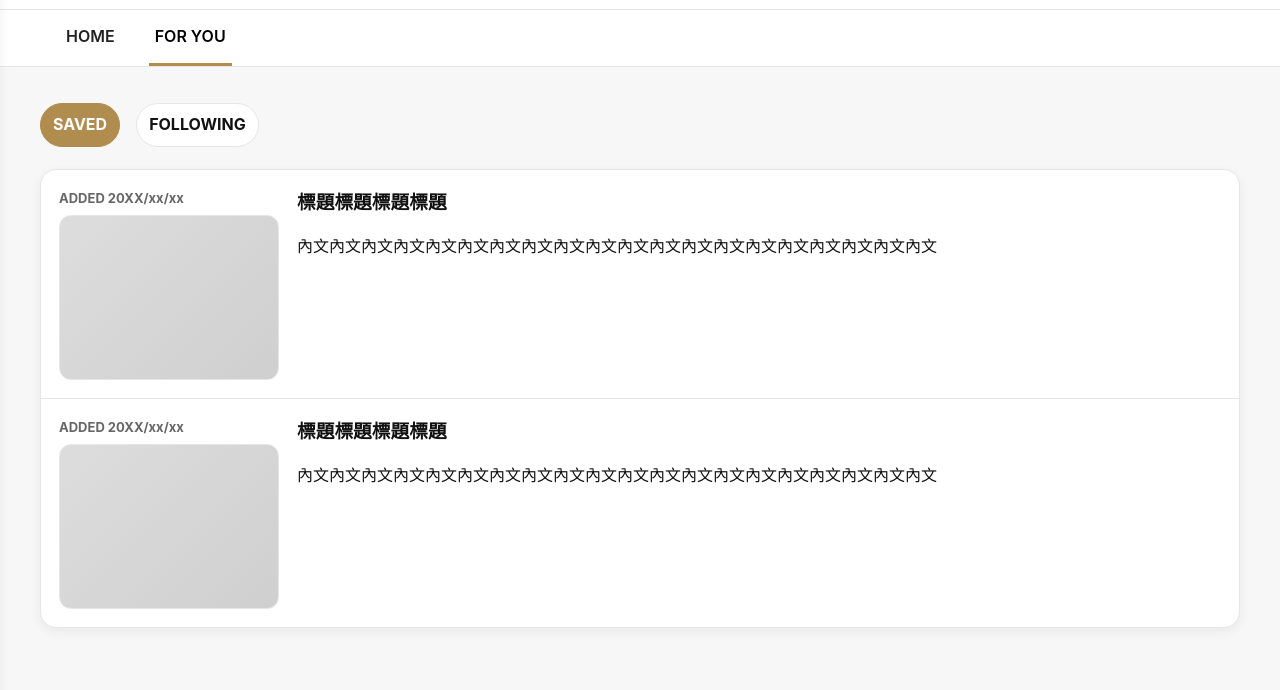
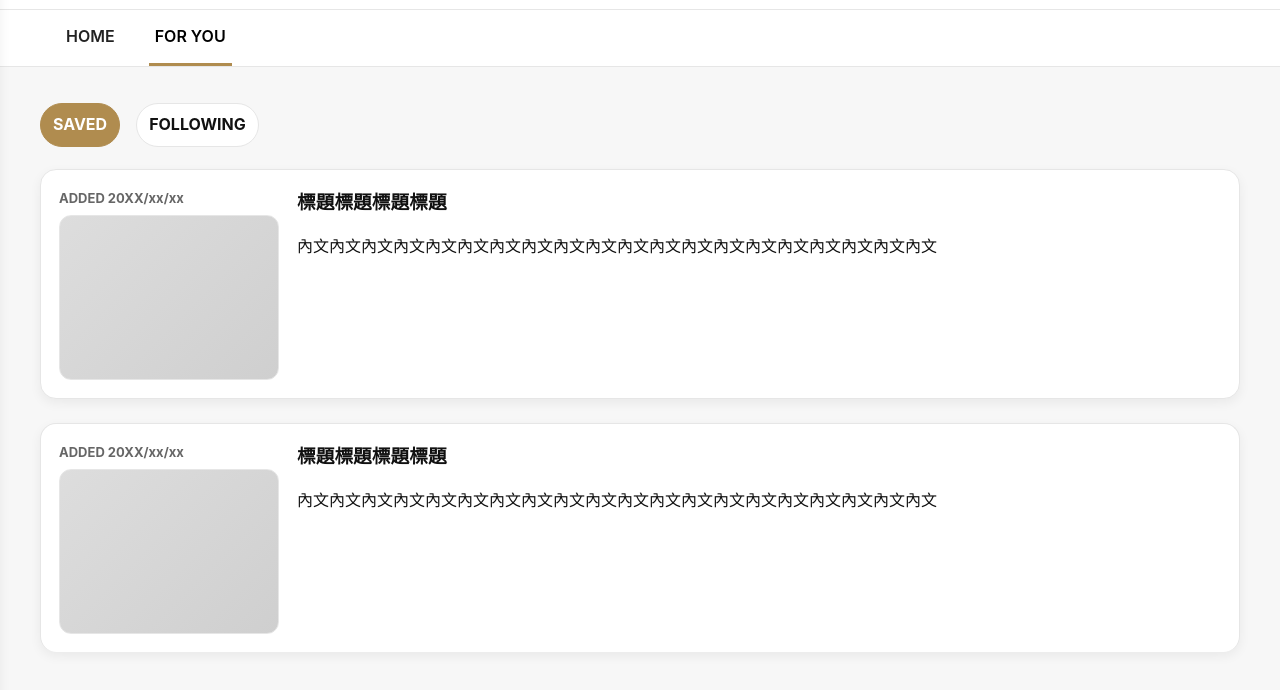
Before and after one commit to rachelL-tech/f2e, a plain HTML site: page midterm-project/for-you-saved.html in a window 1280 px wide. Shown: the part 60-750 px from the top of the page. Drawn offline with Linux system fonts and the light colour scheme.

```diff
--- a/midterm-project/for-you-saved.html
+++ b/midterm-project/for-you-saved.html
@@ -18,7 +18,7 @@
       <svg class="icon" viewBox="0 0 24 24" fill="none" aria-hidden="true"><circle cx="11" cy="11" r="7" stroke="#111" stroke-width="2"/><path d="M20 20l-4-4" stroke="#111" stroke-width="2" stroke-linecap="round"/></svg>
       <input type="search" placeholder="SEARCH" aria-label="搜尋" />
     </div>
-    <div class="brand"><a href="index.html">法源法律網</a></div>
+    <div class="brand"><a href="/index.html">法源法律網</a></div>
     <div class="account">
       <svg class="icon" viewBox="0 0 24 24" fill="none" aria-hidden="true"><circle cx="12" cy="8" r="4" stroke="#111" stroke-width="2"/><path d="M4 20c2-4 14-4 16 0" stroke="#111" stroke-width="2" stroke-linecap="round"/></svg>
       <a href="#" aria-label="My account">MY ACCOUNT</a>
@@ -60,8 +60,8 @@
     </div>
   </div>
 
-  <section class="card" style="overflow:hidden">
-    <div class="saved-item">
+  <section>
+    <a href="#" class="saved-item card">
       <div>
         <div class="added">ADDED 20XX/xx/xx</div>
         <div class="thumb" aria-hidden="true" style="width:100%"></div>
@@ -70,8 +70,8 @@
         <h3 class="card-title">標題標題標題標題</h3>
         <p>內文內文內文內文內文內文內文內文內文內文內文內文內文內文內文內文內文內文內文內文</p>
       </div>
-    </div>
-    <div class="saved-item">
+    </a>
+    <a href="#" class="saved-item card" style="margin-top:24px">
       <div>
         <div class="added">ADDED 20XX/xx/xx</div>
         <div class="thumb" aria-hidden="true" style="width:100%"></div>
@@ -80,7 +80,7 @@
         <h3 class="card-title">標題標題標題標題</h3>
         <p>內文內文內文內文內文內文內文內文內文內文內文內文內文內文內文內文內文內文內文內文</p>
       </div>
-    </div>
+    </a>
   </section>
 </main>
 <script src="script.js"></script>
```
